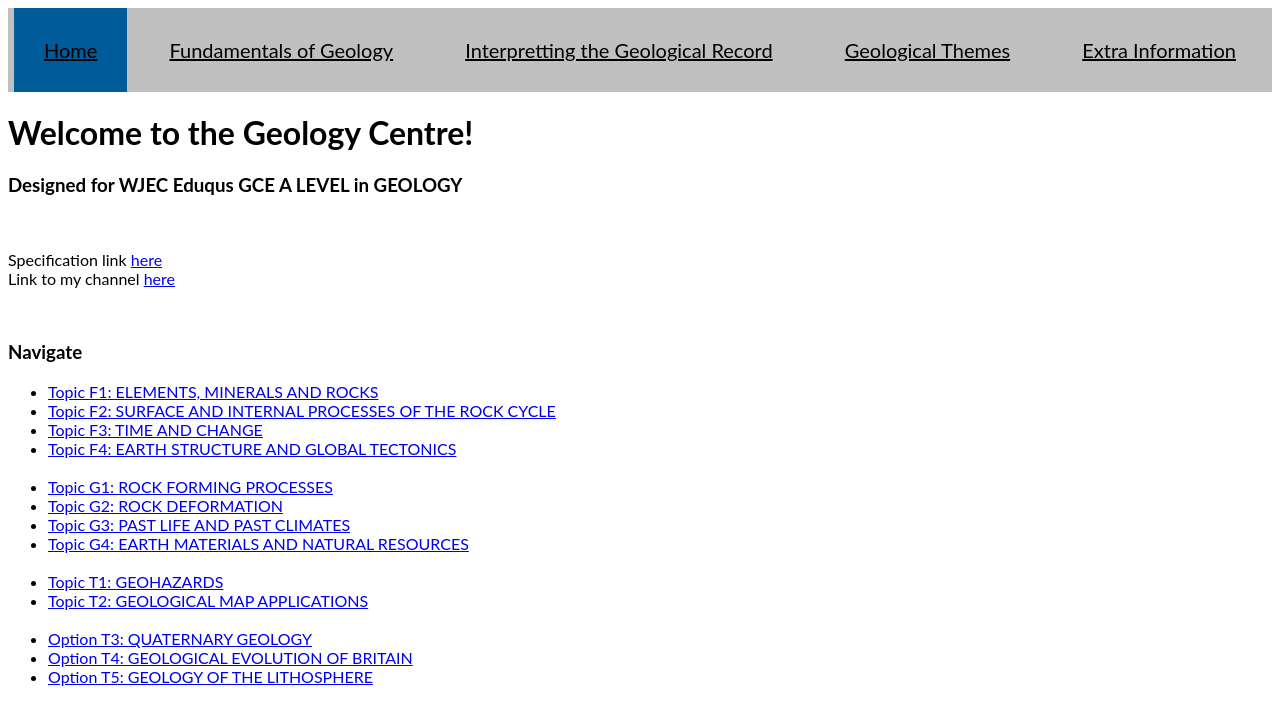
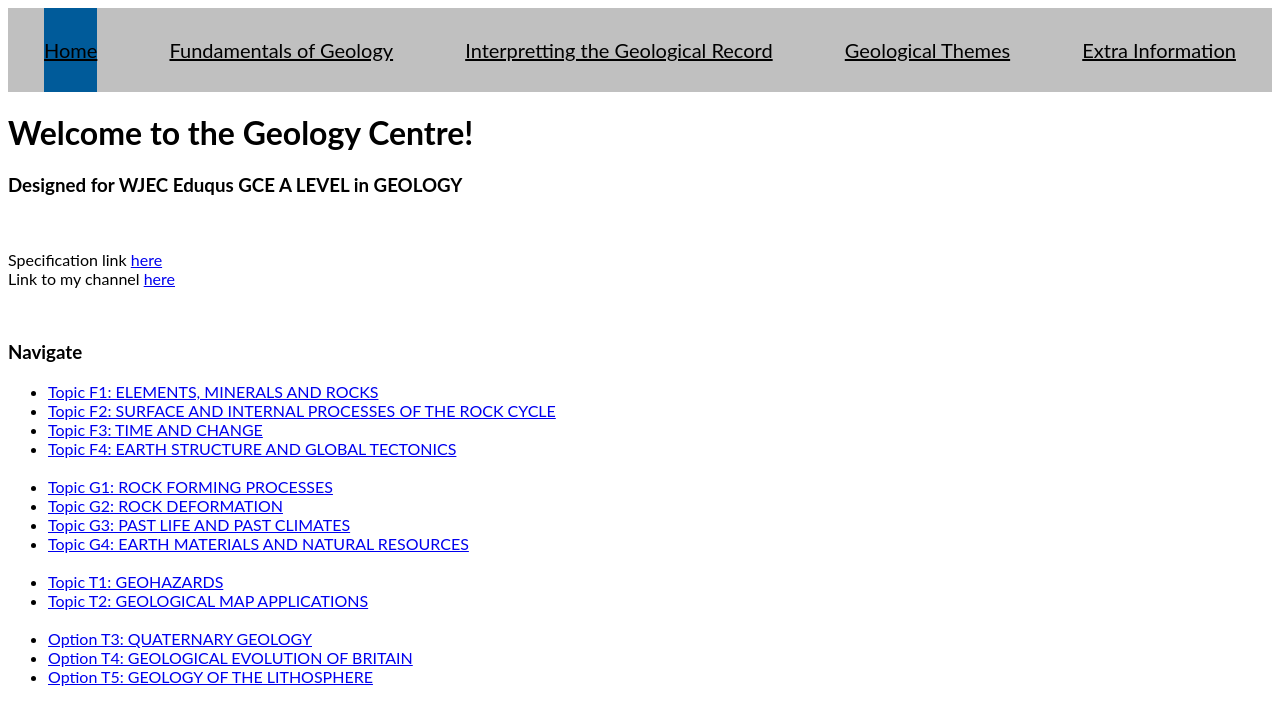
Before and after one commit to kinsingame/geologycentre, a plain HTML site: page index.html in a window 1280 px wide. Drawn offline with Linux system fonts and the light colour scheme.

Commit message:
nav padding fix

```diff
--- a/styles.css
+++ b/styles.css
@@ -20,7 +20,10 @@ html body {
 
 .big-nav, .active-big-nav {
   display: block;
-  padding: 30px;
+  padding-left: auto;
+  padding-right: auto;
+  padding-top: 30px;
+  padding-bottom: 30px;
   font-size: 20px;
   text-align: center;
   color: black;
```
